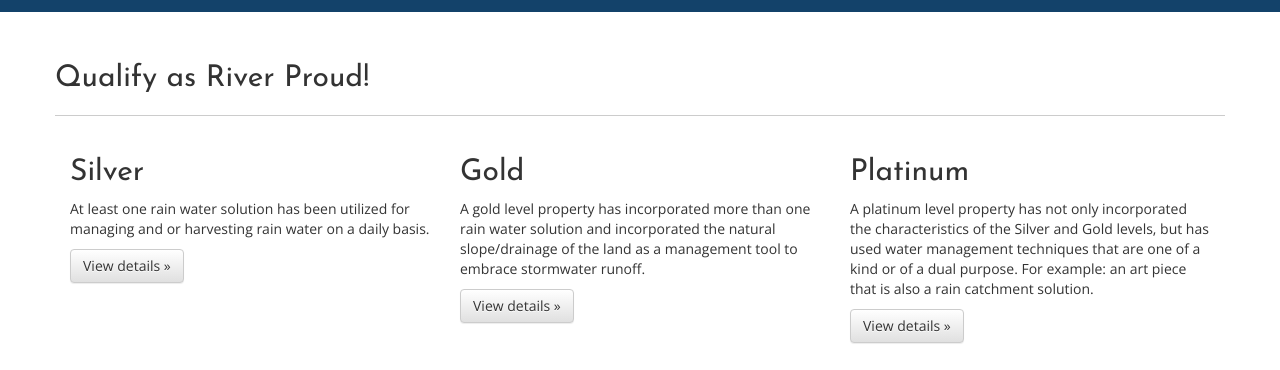
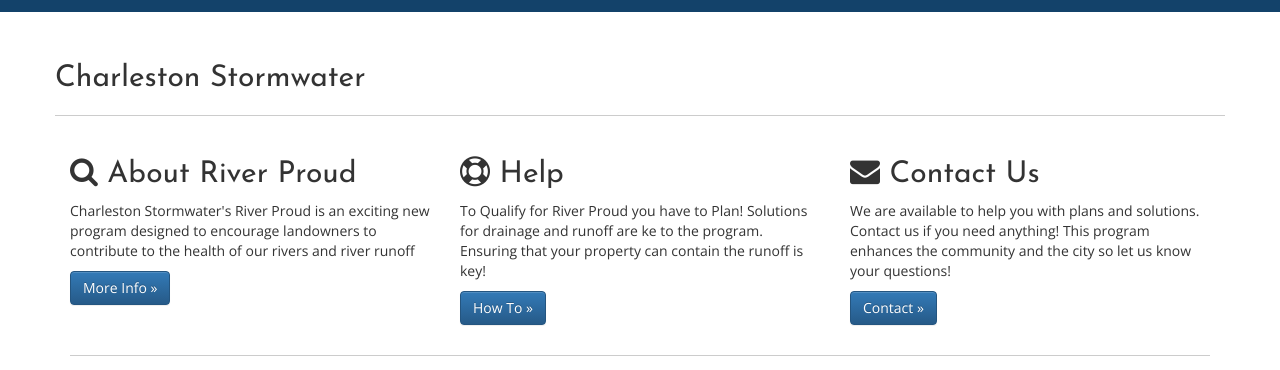
Before and after one commit to anthonymars/riverProud, a plain HTML site: page index.html in a window 1280 px wide. Shown: the part 1073-1443 px from the top of the page. Drawn offline with nearby package versions, Linux system fonts and the light colour scheme.

Commit message:
nav changes

```diff
--- a/css/main.css
+++ b/css/main.css
@@ -37,7 +37,8 @@ hr {
 }
 
 .navbar-nav>li>a:hover {
-	background-color: #f8f8f8;
+	background-color: rgba(19,66,106,.8);
+	color:#f8f8f8;
 }
 
 .navbar-brand .logoPic img {
--- a/index.html
+++ b/index.html
@@ -91,27 +91,33 @@
     <div class="container">
       <!-- Example row of columns -->
       <div class="row">
-      <h2>Qualify as River Proud!</h2>
+      <h2>Charleston Stormwater</h2>
       <hr>
         <div class="col-md-4">
-          <h2>Silver</h2>
-          <p>At least one rain water solution has been   utilized for managing and or harvesting rain water on a daily basis.
+          <h2><i class="fa fa-search"></i> About River Proud</h2>
+          <p>
+              Charleston Stormwater's River Proud is an exciting new program designed to encourage landowners to contribute to the
+              health of our rivers and river runoff
           </p>
-          <p><a class="btn btn-default" href="#" role="button">View details &raquo;</a></p>
+          <p><a class="btn btn-primary" href="#" role="button">More Info &raquo;</a></p>
         </div>
         <div class="col-md-4">
-          <h2>Gold</h2>
-          <p>A gold level property has incorporated more than one rain water solution and incorporated the natural slope/drainage of the land as a management tool to embrace stormwater runoff.
+          <h2><i class="fa fa-support"></i> Help</h2>
+          <p>To Qualify for River Proud you have to Plan!  Solutions for drainage and runoff are ke to the program.  Ensuring that your property
+              can contain the runoff is key!
           </p>
-          <p><a class="btn btn-default" href="#" role="button">View details &raquo;</a></p>
+          <p><a class="btn btn-primary" href="#" role="button">How To &raquo;</a></p>
        </div>
         <div class="col-md-4">
-          <h2>Platinum</h2>
-          <p>A platinum level property has not only incorporated the characteristics of the Silver and Gold levels, but has used water management  techniques that are one of a kind or of a dual purpose.  For example:  an art piece that is also a rain catchment solution.
+          <h2><i class="fa fa-envelope"></i> Contact Us</h2>
+          <p>We are available to help you with plans and solutions.  Contact us if you need anything!  This program enhances the community and the city
+              so let us know your questions!
           </p>
-          <p><a class="btn btn-default" href="#" role="button">View details &raquo;</a></p>
+          <p><a class="btn btn-primary" href="#" role="button">Contact &raquo;</a></p>
         </div>
       </div>
+
+
 
       <hr>
       </div>
```
